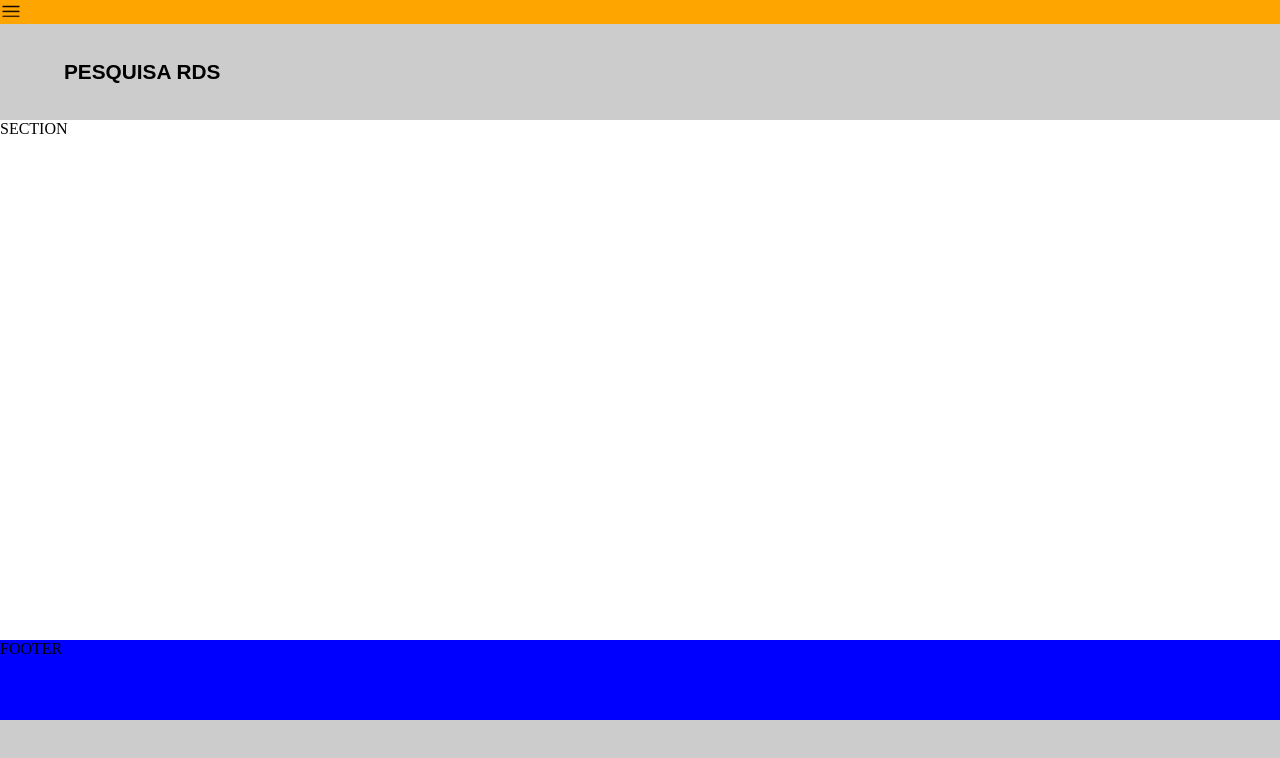
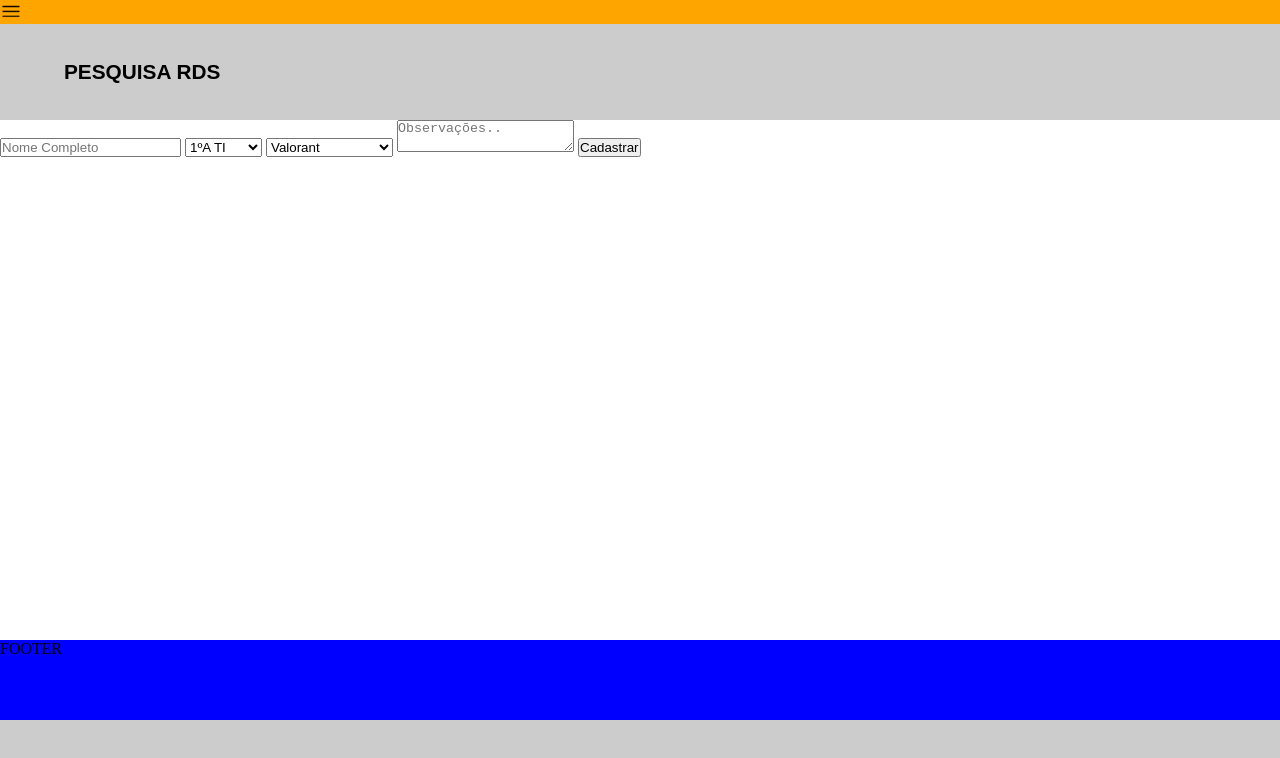
Before and after one commit to gustavoweb/responsivo-1C, a plain HTML site: page index.html in a window 1280 px wide. Drawn offline with Linux system fonts and the light colour scheme.

Commit message:
Add files via upload

```diff
--- a/index.html
+++ b/index.html
@@ -17,7 +17,42 @@
             <h1>Pesquisa RDS</h1>
             <img src="./img/logo-rds.png" alt="">
         </header>
-        <section>SECTION</section>
+        <section>
+            <article>
+
+                <form action="">
+
+                    <input type="text" placeholder="Nome Completo">
+
+                    <select>
+                        <option value="1ºA TI">1ºA TI</option>
+                        <option value="1ºB TI">1ºB TI</option>
+                        <option value="1ºC TI">1ºC TI</option>
+                        <option value="1ºA ADM">1ºA ADM</option>
+                        <option value="1ºB ADM">1ºB ADM</option>
+                        <option value="2ºA TI">2ºA TI</option>
+                        <option value="2ºB TI">2ºB TI</option>
+                        <option value="2ºC TI">2ºC TI</option>
+                        <option value="2ºA ADM">2ºA ADM</option>
+                    </select>
+
+                    <select>
+                        <option value="valorant">Valorant</option>
+                        <option value="cs 2">CS 2</option>
+                        <option value="fortnite">Fortnite</option>
+                        <option value="fifa 25">Fifa 25</option>
+                        <option value="forza">Forza</option>
+                        <option value="mario kart 8">Mario Kart 8</option>
+                        <option value="mk 11">Mortal Kombat 11</option>
+                    </select>
+
+                    <textarea placeholder="Observações.."></textarea>
+
+                    <button>Cadastrar</button>
+
+                </form>
+            </article>
+        </section>
         <footer>FOOTER</footer>
     </main>
 </body>
```
